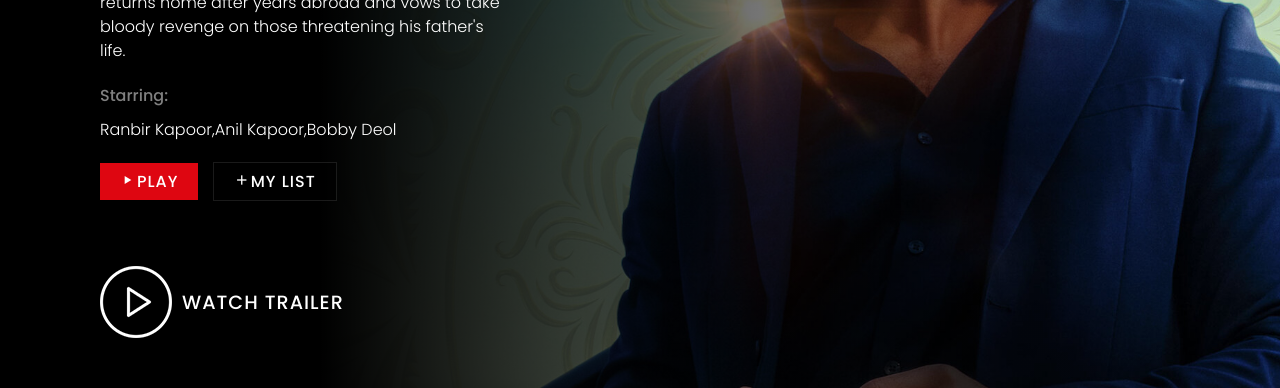
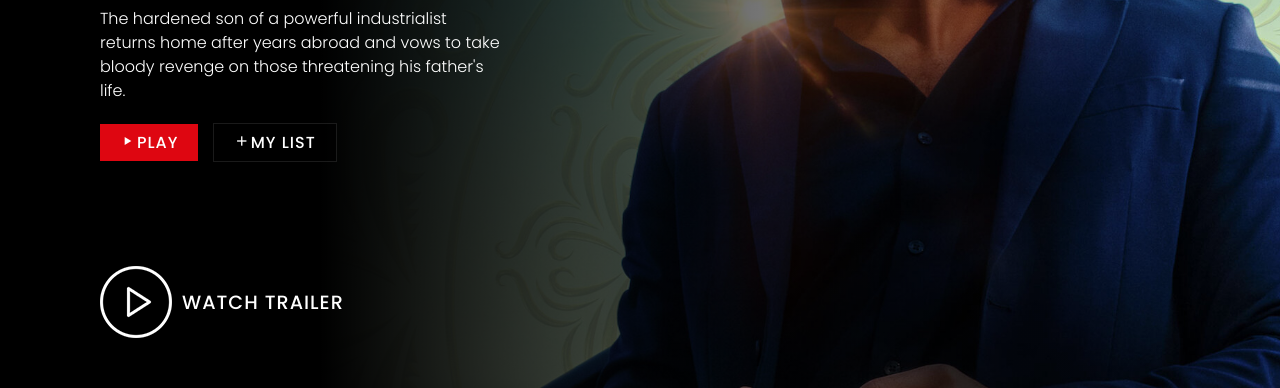
Before and after one commit to kalyangupta12/AnimalOnNetflix, a plain HTML site: page index.html in a window 1280 px wide. Shown: the part 412-800 px from the top of the page. Drawn offline with nearby package versions, Linux system fonts and the light colour scheme.

Commit message:
Update index.html

```diff
--- a/index.html
+++ b/index.html
@@ -36,7 +36,6 @@
         <p>
             The hardened son of a powerful industrialist returns home after years abroad and vows to take bloody revenge on those threatening his father's life.
         </p>
-        <span><h4>Starring:</h4><p>Ranbir Kapoor,Anil Kapoor,Bobby Deol</p></span>
         <div class="buttons">
             <a href="#"><i class='bx bx-play'></i>Play</a>
             <a href="#"><i class='bx bx-plus'></i>My List</a>
```
